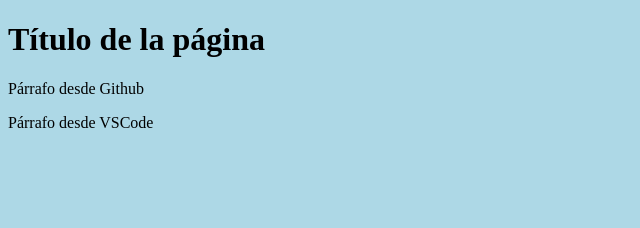
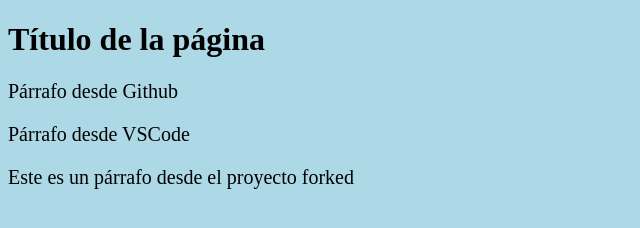
Before and after one commit to henrycadenaec/TrabajoConVSCode, a plain HTML site: page index.html in a window 1280 px wide. Shown: the whole page, without its empty margins (0-640 px from the left). Drawn offline with Linux system fonts and the light colour scheme.

Commit message:
Commit desde proyecto forked

```diff
--- a/index.html
+++ b/index.html
@@ -11,5 +11,6 @@
     <h1>Título de la página</h1>
     <p>Párrafo desde Github</p>
     <p>Párrafo desde VSCode</p>
+    <p>Este es un párrafo desde el proyecto forked</p>
   </body>
 </html>
--- a/mi-estilo.css
+++ b/mi-estilo.css
@@ -1,3 +1,7 @@
 body {
   background-color: lightblue;
 }
+
+p {
+  font-size: 20px;
+}
```
